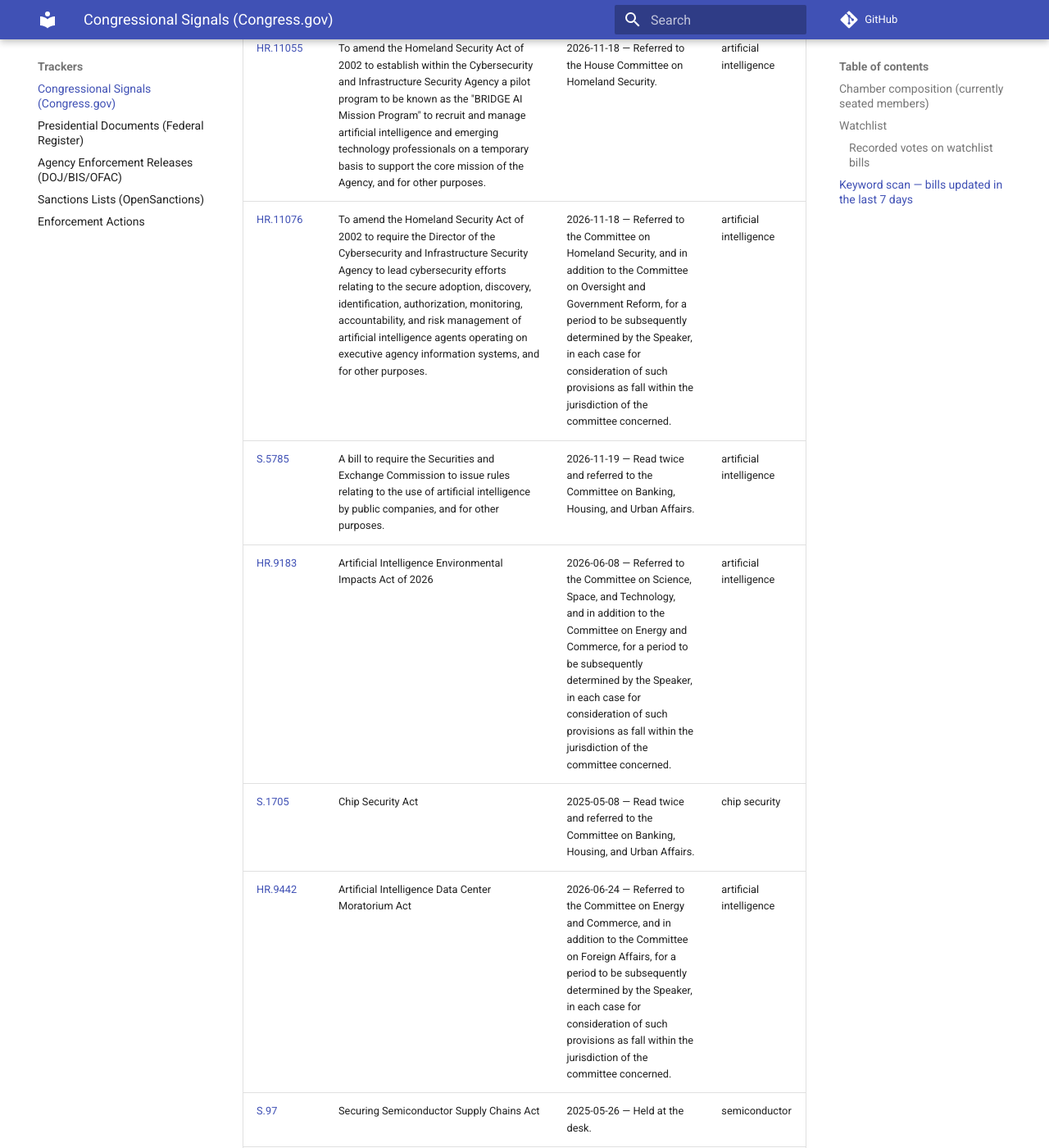
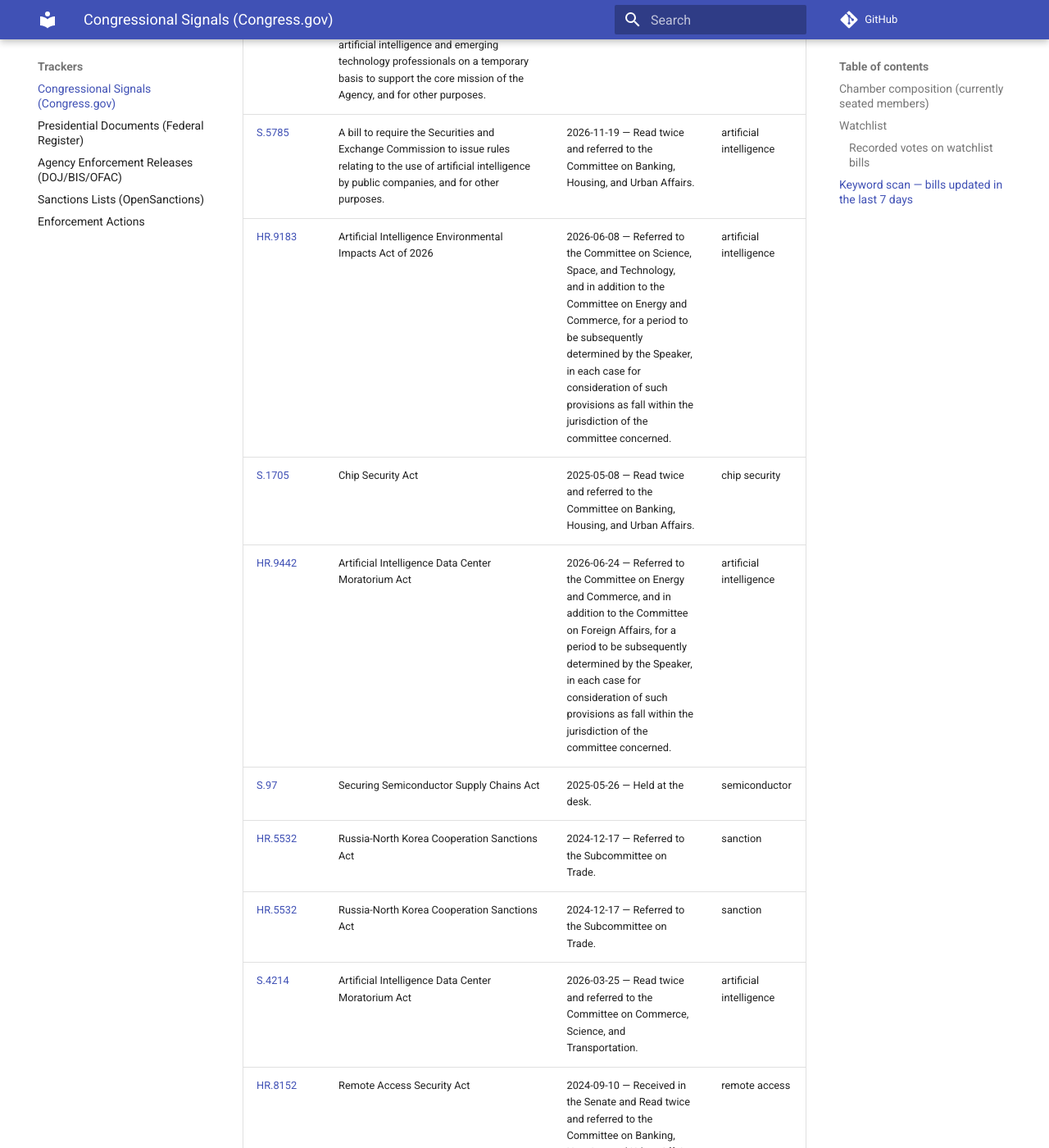
Before and after one commit to felipelago17/Congressional-Influence-Sanctions-Export-Controls, an MkDocs documentation site: the page built from docs/trackers/congress-signals.md, in a window 1280 px wide and 1400 px high, scrolled down 3157 px. Shown: the whole window at 82% size. Built offline with MkDocs 1.6.1 and Material for MkDocs 9.7.7, drawn with Linux system fonts in a browser that asks for light colours; comment, search, counter and statistics services are not loaded; some of the changed text lies outside the part shown.

Commit message:
data: congress signals 2026-11-24

```diff
--- a/docs/trackers/congress-signals.md
+++ b/docs/trackers/congress-signals.md
@@ -37,22 +37,21 @@ Keywords: `sanction`, `export control`, `export administration`, `entity list`,
 
 | Bill | Title | Latest action | Matched |
 |---|---|---|---|
-| [S.3519](https://www.congress.gov/bill/119th-congress/senate-bill/3519) | Remote Access Security Act | 2025-12-17 — Read twice and referred to the Committee on Banking, Housing, and Urban Affairs. | remote access |
 | [S.4727](https://www.congress.gov/bill/119th-congress/senate-bill/4727) | Artificial Intelligence Environmental Impacts Act of 2026 | 2026-06-09 — Read twice and referred to the Committee on Environment and Public Works. | artificial intelligence |
 | [HR.11046](https://www.congress.gov/bill/119th-congress/house-bill/11046) | To amend the Homeland Security Act of 2002 to establish within the Cybersecurity and Infrastructure Security Agency the National Cyber and AI Investigations Board to investigate significant cyber incidents, cyber incidents involving terrorism, and cyber incidents involving artificial intelligence, to determine root causes and develop recommendations to prevent similar incidents and address terrorism threats to the United States, including threats relating to the malicious use of information systems or artificial intelligence by covered foreign adversaries, including terrorist organizations, and for other purposes. | 2026-11-17 — Referred to the House Committee on Homeland Security. | artificial intelligence |
 | [HR.11055](https://www.congress.gov/bill/119th-congress/house-bill/11055) | To amend the Homeland Security Act of 2002 to establish within the Cybersecurity and Infrastructure Security Agency a pilot program to be known as the "BRIDGE AI Mission Program" to recruit and manage artificial intelligence and emerging technology professionals on a temporary basis to support the core mission of the Agency, and for other purposes. | 2026-11-18 — Referred to the House Committee on Homeland Security. | artificial intelligence |
 | [S.3519](https://www.congress.gov/bill/119th-congress/senate-bill/3519) | Remote Access Security Act | 2025-12-17 — Read twice and referred to the Committee on Banking, Housing, and Urban Affairs. | remote access |
 | [HR.11055](https://www.congress.gov/bill/119th-congress/house-bill/11055) | To amend the Homeland Security Act of 2002 to establish within the Cybersecurity and Infrastructure Security Agency a pilot program to be known as the "BRIDGE AI Mission Program" to recruit and manage artificial intelligence and emerging technology professionals on a temporary basis to support the core mission of the Agency, and for other purposes. | 2026-11-18 — Referred to the House Committee on Homeland Security. | artificial intelligence |
-| [HR.11076](https://www.congress.gov/bill/119th-congress/house-bill/11076) | To amend the Homeland Security Act of 2002 to require the Director of the Cybersecurity and Infrastructure Security Agency to lead cybersecurity efforts relating to the secure adoption, discovery, identification, authorization, monitoring, accountability, and risk management of artificial intelligence agents operating on executive agency information systems, and for other purposes. | 2026-11-18 — Referred to the Committee on Homeland Security, and in addition to the Committee on Oversight and Government Reform, for a period to be subsequently determined by the Speaker, in each case for consideration of such provisions as fall within the jurisdiction of the committee concerned. | artificial intelligence |
 | [S.5785](https://www.congress.gov/bill/119th-congress/senate-bill/5785) | A bill to require the Securities and Exchange Commission to issue rules relating to the use of artificial intelligence by public companies, and for other purposes. | 2026-11-19 — Read twice and referred to the Committee on Banking, Housing, and Urban Affairs. | artificial intelligence |
 | [HR.9183](https://www.congress.gov/bill/119th-congress/house-bill/9183) | Artificial Intelligence Environmental Impacts Act of 2026 | 2026-06-08 — Referred to the Committee on Science, Space, and Technology, and in addition to the Committee on Energy and Commerce, for a period to be subsequently determined by the Speaker, in each case for consideration of such provisions as fall within the jurisdiction of the committee concerned. | artificial intelligence |
 | [S.1705](https://www.congress.gov/bill/119th-congress/senate-bill/1705) | Chip Security Act | 2025-05-08 — Read twice and referred to the Committee on Banking, Housing, and Urban Affairs. | chip security |
 | [HR.9442](https://www.congress.gov/bill/119th-congress/house-bill/9442) | Artificial Intelligence Data Center Moratorium Act | 2026-06-24 — Referred to the Committee on Energy and Commerce, and in addition to the Committee on Foreign Affairs, for a period to be subsequently determined by the Speaker, in each case for consideration of such provisions as fall within the jurisdiction of the committee concerned. | artificial intelligence |
 | [S.97](https://www.congress.gov/bill/119th-congress/senate-bill/97) | Securing Semiconductor Supply Chains Act | 2025-05-26 — Held at the desk. | semiconductor |
 | [HR.5532](https://www.congress.gov/bill/118th-congress/house-bill/5532) | Russia-North Korea Cooperation Sanctions Act | 2024-12-17 — Referred to the Subcommittee on Trade. | sanction |
-| [S.97](https://www.congress.gov/bill/119th-congress/senate-bill/97) | Securing Semiconductor Supply Chains Act | 2025-05-26 — Held at the desk. | semiconductor |
+| [HR.5532](https://www.congress.gov/bill/118th-congress/house-bill/5532) | Russia-North Korea Cooperation Sanctions Act | 2024-12-17 — Referred to the Subcommittee on Trade. | sanction |
+| [S.4214](https://www.congress.gov/bill/119th-congress/senate-bill/4214) | Artificial Intelligence Data Center Moratorium Act | 2026-03-25 — Read twice and referred to the Committee on Commerce, Science, and Transportation. | artificial intelligence |
 | [HR.8152](https://www.congress.gov/bill/118th-congress/house-bill/8152) | Remote Access Security Act | 2024-09-10 — Received in the Senate and Read twice and referred to the Committee on Banking, Housing, and Urban Affairs. | remote access |
-| [S.4214](https://www.congress.gov/bill/119th-congress/senate-bill/4214) | Artificial Intelligence Data Center Moratorium Act | 2026-03-25 — Read twice and referred to the Committee on Commerce, Science, and Transportation. | artificial intelligence |
+| [S.4487](https://www.congress.gov/bill/118th-congress/senate-bill/4487) | Small Business Artificial Intelligence Training Act of 2024 | 2024-08-01 — Placed on Senate Legislative Calendar under General Orders. Calendar No. 487. | artificial intelligence |
 
 ---
 Signals are facts about congressional activity. Any connection to an administration action is recorded separately in `trackers/linkages.yaml` with a [linkage grade](../methodology/linkage-grades.md).
```
Also changed, not shown: other parts of docs/trackers/congress-signals.md (+1 -1 lines), 1 other file.
